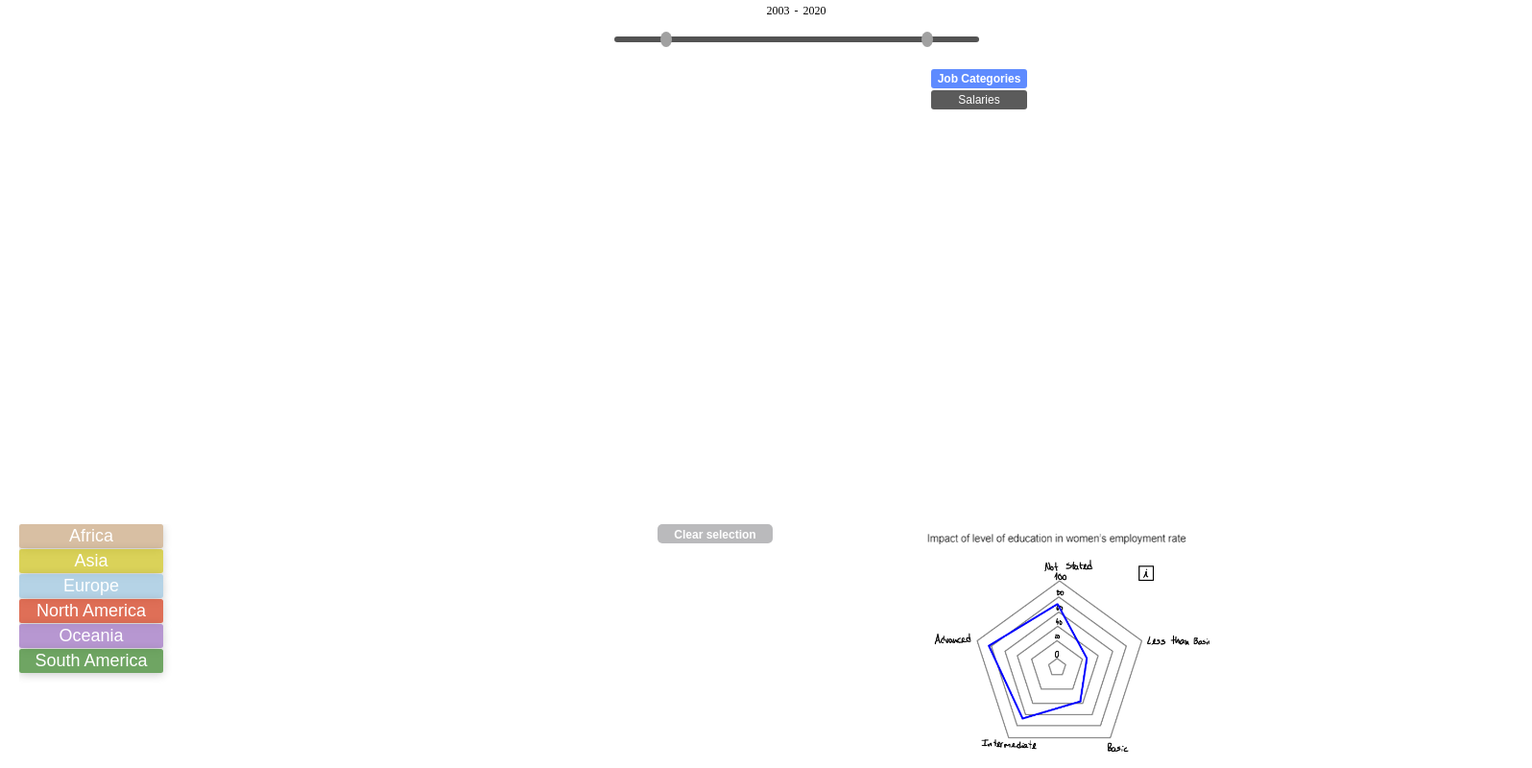
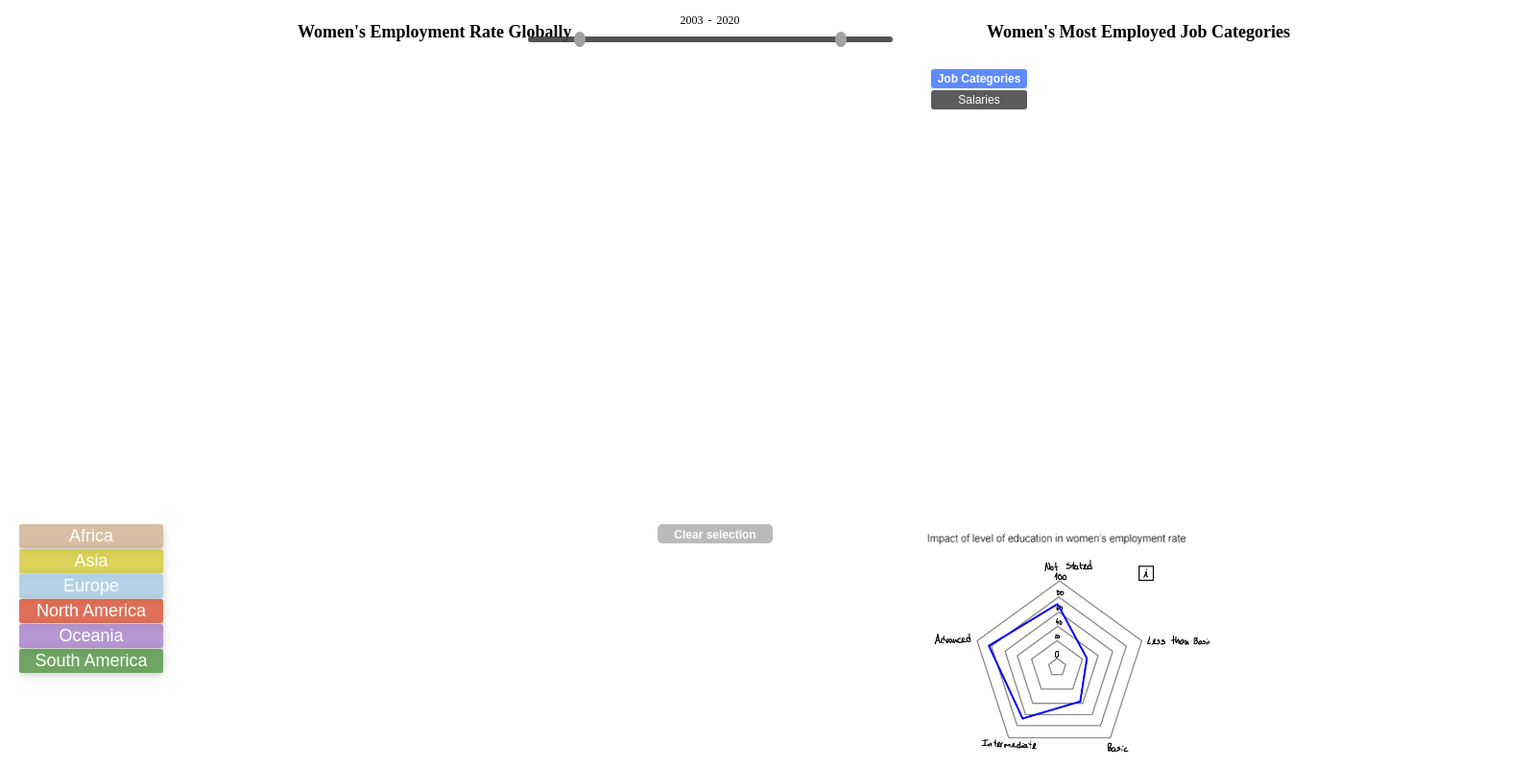
Before and after one commit to beatrizp03/Information-Visualization, a plain HTML site: page VI/Checkpoint3/index.html in a window 1280 px wide. Shown: the whole page at 96% size, 1596 px wide, since content can reach past the window. Drawn offline with nearby package versions, Linux system fonts and the light colour scheme; no server answers.

Commit message:
Removed previous not working commit

```diff
--- a/VI/Checkpoint3/index.html
+++ b/VI/Checkpoint3/index.html
@@ -14,6 +14,10 @@
 
 
   <body onload="init()">
+    <div class="titles-container">
+      <div id="map-title" class="map-title">Women's Employment Rate Globally</div>
+      <div id="magnet-title" class="magnet-title">Women's Most Employed Job Categories</div>
+    </div>
     <div class="button-container">
       <div class="container">
           <div class="slider-track"></div>
--- a/VI/Checkpoint3/linechart.js
+++ b/VI/Checkpoint3/linechart.js
@@ -240,6 +240,8 @@ function clearLines() {
     document.querySelectorAll('.country-btn').forEach(button => {
       button.style.backgroundColor = ''; // Reset background color to default
     });
+
+    updateWorldMap(clickedList);
     // Update the dashboard to reflect cleared selections
   }
   // Attach the event listener for "Clear selection" button
--- a/VI/Checkpoint3/style.css
+++ b/VI/Checkpoint3/style.css
@@ -32,7 +32,7 @@
   margin: 0 auto;
   height: 10px;
   background-color: #ff0c0c00;
-  padding:20px 40px 10px 40px;
+  padding:20px 220px 10px 40px;
   border-radius: 5px;
 }
 
@@ -123,7 +123,7 @@ input[type="range"]:active::-webkit-slider-thumb{  /*when hovered*/
   width: 100%;
   left: 50%;
   transform: translateX(-10%); /* Adjust for perfect centering */
-  bottom: 20px; /* Adjust distance above the slider */
+  bottom: 10px; /* Adjust distance above the slider */
   display: flex; /* Align items horizontally */
   gap: 5px; /* Space between values */
   position: absolute;
@@ -323,6 +323,27 @@ body, html {
   overflow: hidden; /* Prevent scrolling */
   box-sizing: border-box;
 }
+
+.titles-container {
+  position: absolute;  /* Stacks the titles above the slider */
+  top: 10px;  /* Adjust this value to move titles up/down */
+  width: 120%;  /* Ensures titles span the entire width */
+  display: grid;
+  grid-template-columns: 2fr 2fr;
+  justify-content: space-between; /* Space titles evenly */
+  padding: 0 30px; /* Padding for spacing from edges */
+}
+.map-title, .magnet-title {
+  font-weight: bold; /* Bold font */
+  padding-top: 13px;
+  font-size: 18px;  /* Adjust font size */
+}
+.map-title {
+  padding-left: 280px;
+}
+.magnet-title {
+  padding-left: 230px;
+}
 .button-container {
   /*background-color: lightyellow;*/
   display: flex;
```
